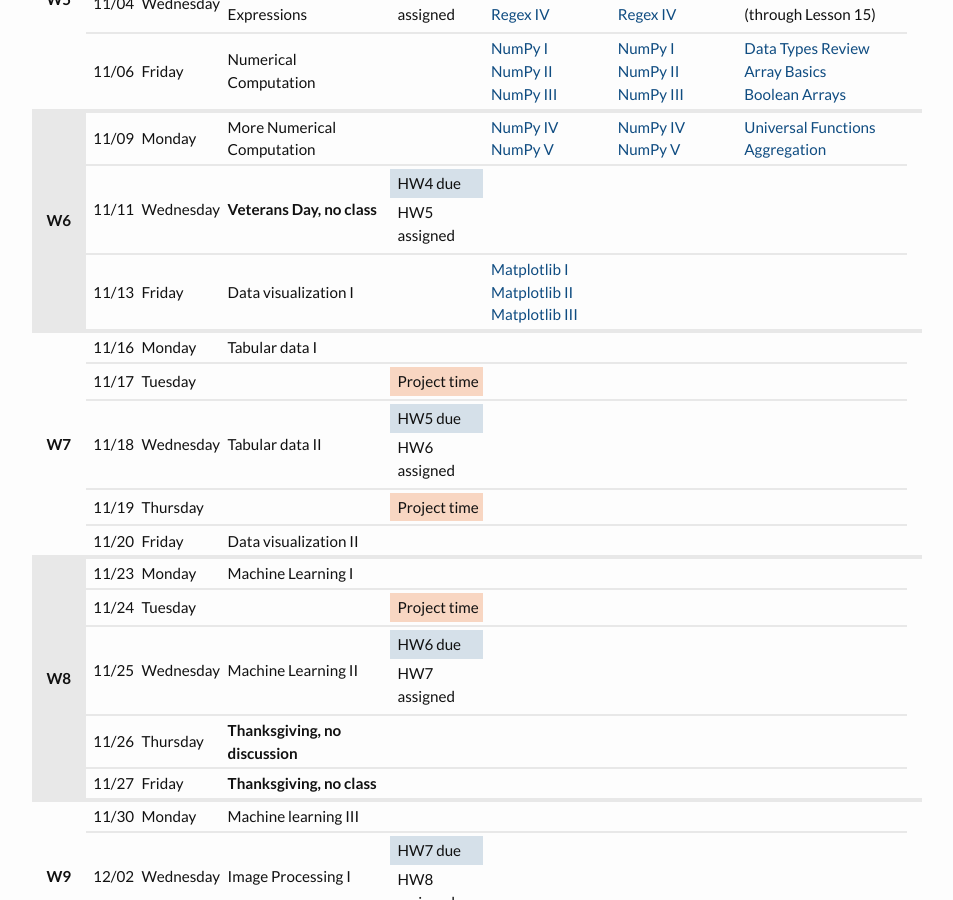
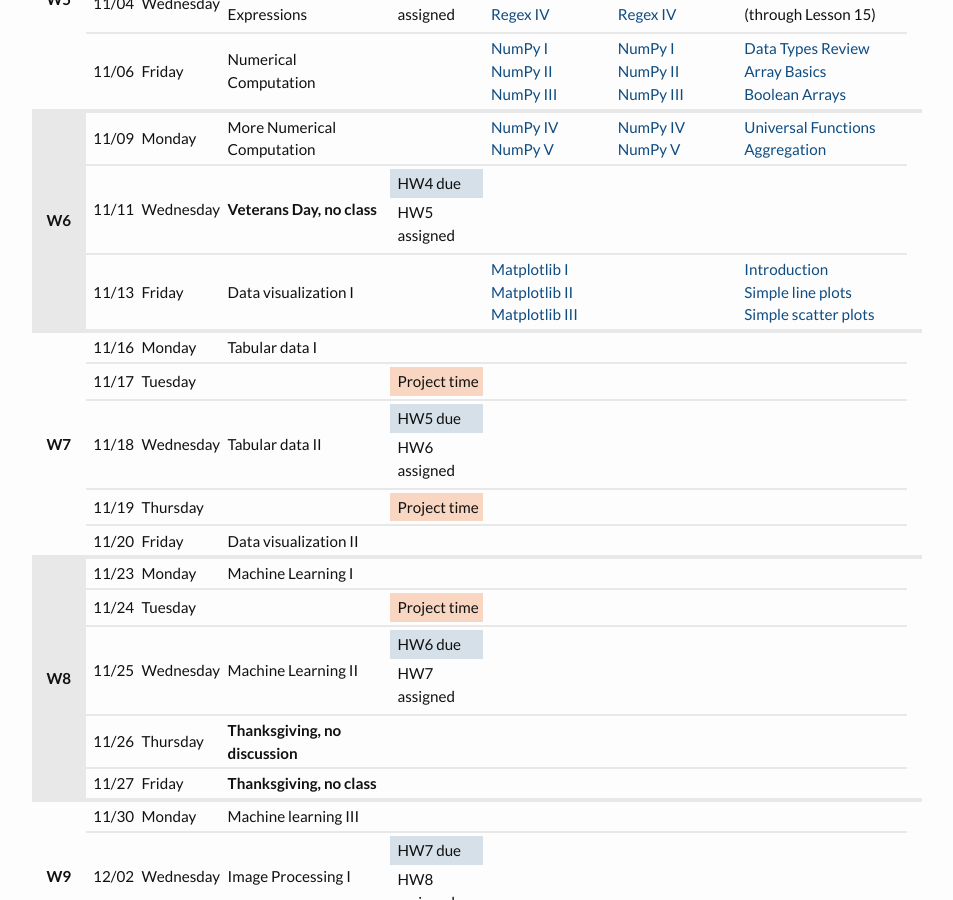
Before and after one commit to PhilChodrow/PIC16A, a Jekyll site: the page built from schedule.md, in a window 1280 px wide and 900 px high, scrolled down 1194 px. Shown: the whole window, without its empty margins (163-1116 px from the left). Built offline with Jekyll 4.4.1, drawn with Linux system fonts in a browser that asks for light colours; nearby versions of some CDN libraries.

Commit message:
Update schedule.md

```diff
--- a/schedule.md
+++ b/schedule.md
@@ -563,7 +563,19 @@ All assignments, including homework and quizzes, are due at 11:59pm, Pacific Tim
                 </a>
             </td>
             <td></td>
-            <td></td>
+            <td>
+                <a href="https://jakevdp.github.io/PythonDataScienceHandbook/04.00-introduction-to-matplotlib.html">
+                    Introduction
+                </a>
+                <br>
+                <a href="https://jakevdp.github.io/PythonDataScienceHandbook/04.01-simple-line-plots.html">
+                    Simple line plots
+                </a>
+                <br>
+                <a href="https://jakevdp.github.io/PythonDataScienceHandbook/04.02-simple-scatter-plots.html">
+                    Simple scatter plots
+                </a>
+            </td>
         </tr>
     </tbody>
     <tbody class="week">
```
